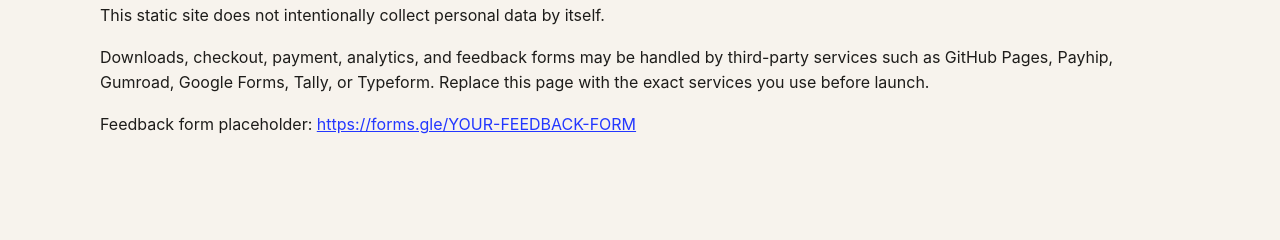
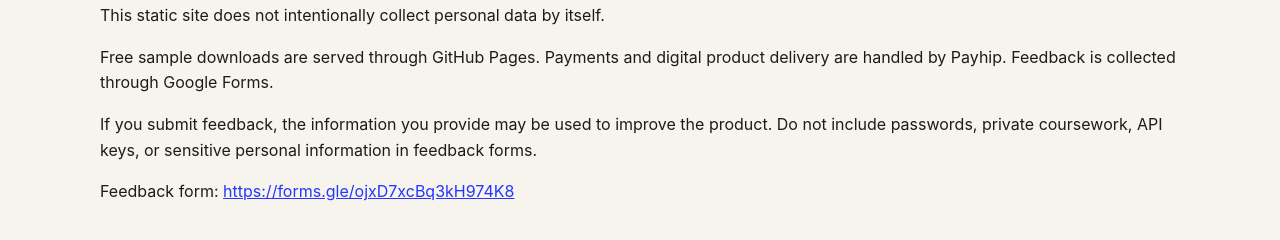
Before and after one commit to HenryGG-S/Before-You-Ask-For-Help, a plain HTML site: page privacy.html in a window 1280 px wide. Shown: the part 242-482 px from the top of the page. Drawn offline with Linux system fonts and the light colour scheme.

Commit message:
updated links

```diff
--- a/privacy.html
+++ b/privacy.html
@@ -10,9 +10,14 @@
   <header class="site-header"><a class="brand" href="index.html">Before You Ask for Help</a></header>
   <main class="section">
     <h1>Privacy</h1>
-    <p>This static site does not intentionally collect personal data by itself.</p>
-    <p>Downloads, checkout, payment, analytics, and feedback forms may be handled by third-party services such as GitHub Pages, Payhip, Gumroad, Google Forms, Tally, or Typeform. Replace this page with the exact services you use before launch.</p>
-    <p>Feedback form placeholder: <a href="https://forms.gle/YOUR-FEEDBACK-FORM">https://forms.gle/YOUR-FEEDBACK-FORM</a></p>
+<p>This static site does not intentionally collect personal data by itself.</p>
+
+<p>Free sample downloads are served through GitHub Pages. Payments and digital product delivery are handled by Payhip. Feedback is collected through Google Forms.</p>
+
+<p>If you submit feedback, the information you provide may be used to improve the product. Do not include passwords, private coursework, API keys, or sensitive personal information in feedback forms.</p>
+
+<p>Feedback form: <a href="https://forms.gle/ojxD7xcBq3kH974K8">https://forms.gle/ojxD7xcBq3kH974K8</a></p>
+</p>
   </main>
 </body>
 </html>
```
Also changed, not shown: 2 other files.
